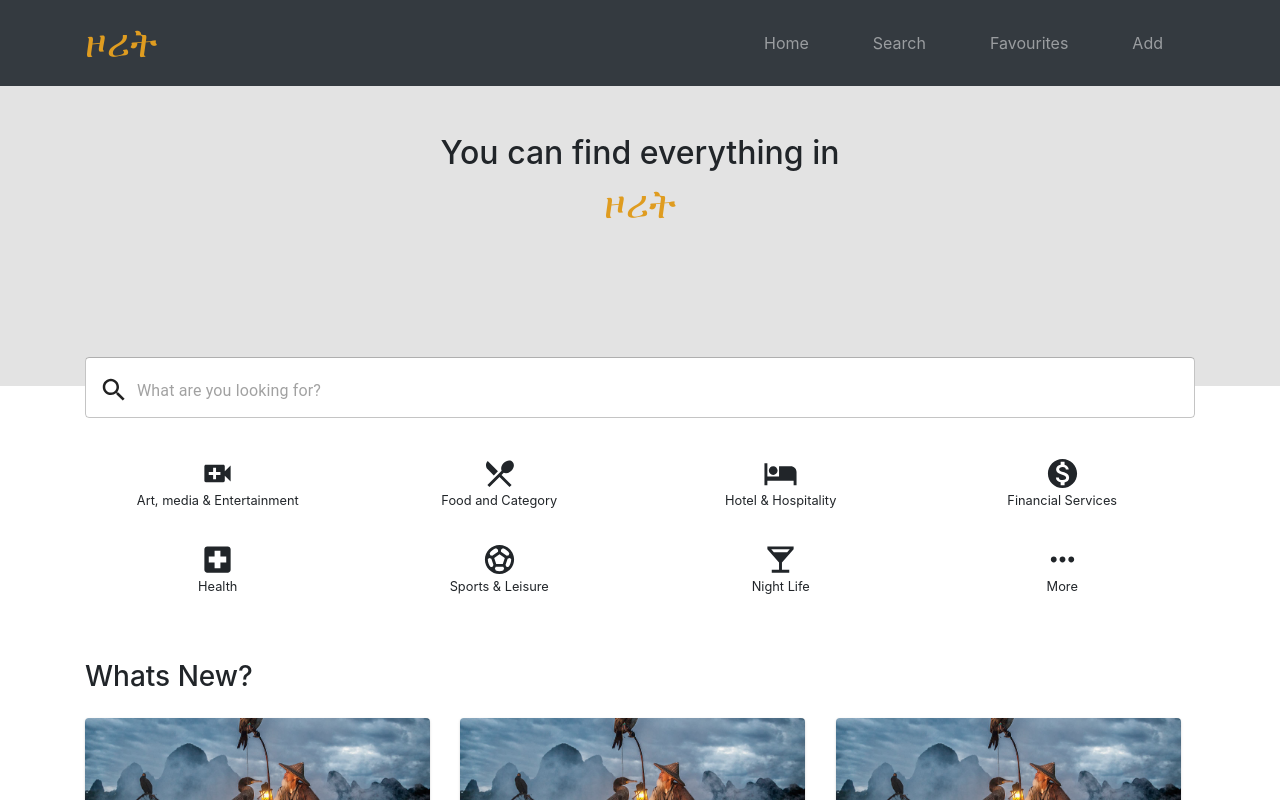
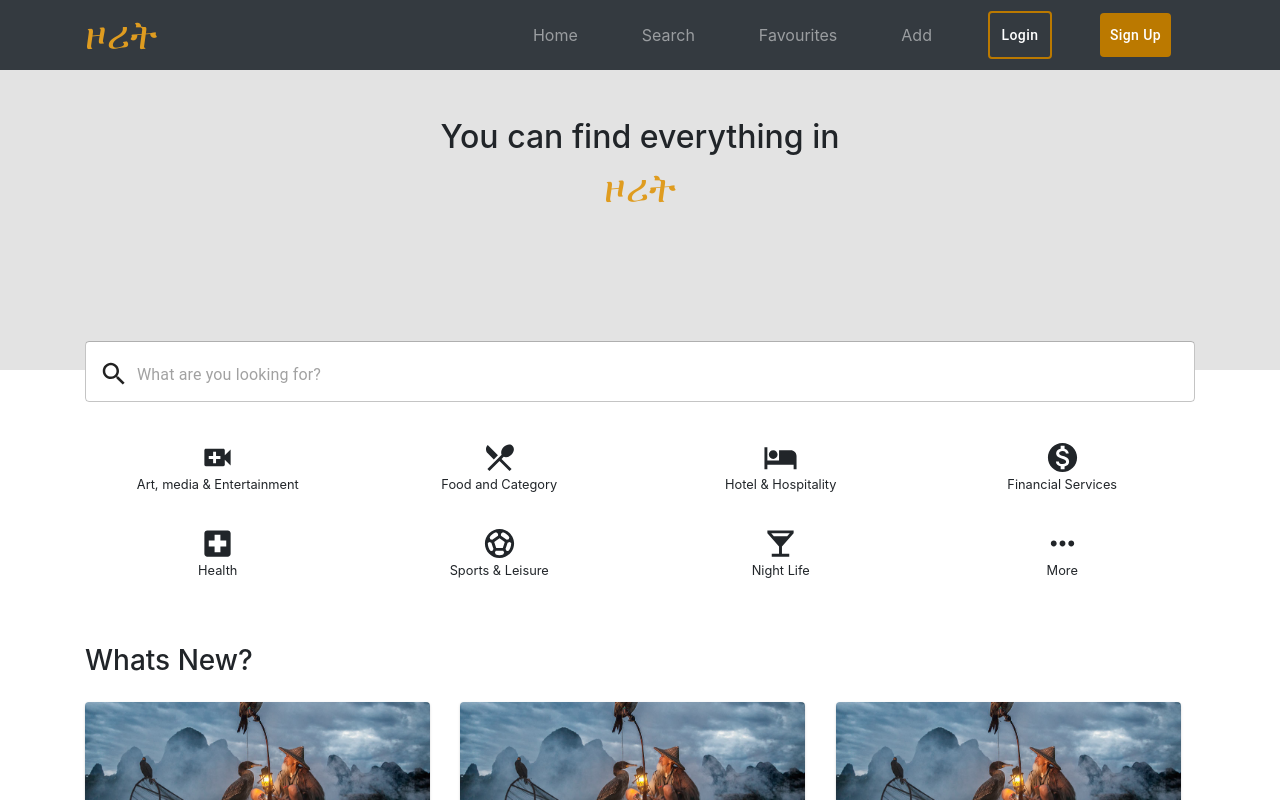
Before and after one commit to zoritt-biz/user-website, a React (Create React App) app: page / in a window 1280 px wide. Shown: the top 800 px of the page. Built offline with nearby package versions, Linux system fonts and the light colour scheme.

Commit message:
Navbar responsivness added

```diff
--- a/src/assets/css/main.sass
+++ /dev/null
@@ -1,4 +0,0 @@
-$primary-color: #bb7900
-
-*
-  box-sizing: border-box
--- /dev/null
+++ b/src/assets/css/main.scss
@@ -0,0 +1,60 @@
+$primary-color: #bb7900;
+
+@mixin button-common-style {
+  color: white !important;
+  border: 2px solid $primary-color !important;
+  text-transform: none !important;
+}
+
+@mixin spacing {
+  margin-bottom: 0 !important;
+  padding: 10px 10px !important;
+}
+
+@mixin flex {
+  display: flex;
+  justify-content: center;
+  align-items: center;
+}
+
+// *
+//   box-sizing: border-box
+
+.navbar {
+  background-color: black !important;
+  // opacity: 0.7;
+}
+
+.button-style {
+  @include button-common-style();
+  margin-bottom: 1rem !important;
+}
+
+.button-style-signup {
+  @include button-common-style();
+  border: none !important;
+  background: $primary-color !important;
+  margin-bottom: 1rem !important;
+}
+
+@media (min-width: 768px) {
+  .navbar {
+    padding-top: 0px !important;
+    padding-bottom: 0px !important;
+  }
+}
+
+@media (min-width: 992px) {
+  .navbar-nav {
+    @include flex();
+  }
+  .button-style {
+    @include spacing();
+    &:hover {
+      background: $primary-color !important;
+    }
+  }
+  .button-style-signup {
+    @include spacing();
+  }
+}
--- a/src/components/navbar/navbar.jsx
+++ b/src/components/navbar/navbar.jsx
@@ -1,4 +1,5 @@
 import React from 'react';
+import { Button } from '@material-ui/core';
 
 const Navbar = () => {
   return (
@@ -14,7 +15,7 @@ const Navbar = () => {
             aria-expanded="false"
             aria-label="Toggle navigation"
           >
-            <span className="navbar-toggler-icon dark"></span>
+            <span className="navbar-toggler-icon "></span>
           </button>
 
           <a
@@ -28,7 +29,7 @@ const Navbar = () => {
           <div className="collapse navbar-collapse" id="navbarSupportedContent">
             <ul className="navbar-nav ml-auto">
               <li className="nav-item mx-4">
-                <a className="nav-link" href="/#">
+                <a className="nav-link light" href="/#">
                   Home
                 </a>
               </li>
@@ -47,6 +48,13 @@ const Navbar = () => {
                   Add
                 </a>
               </li>
+              <Button variant="outlined" className="mx-4  button-style">
+                Login
+              </Button>
+
+              <Button variant="outlined" className="mx-4 button-style-signup">
+                Sign Up
+              </Button>
             </ul>
           </div>
         </div>
```
Also changed, not shown: src/App.js (+8 -7 lines).
